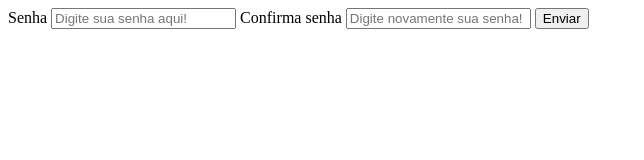
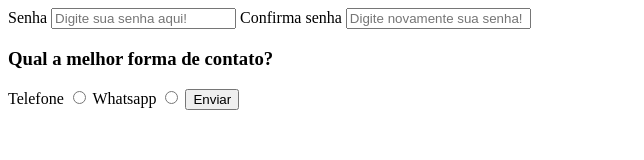
Before and after one commit to SergioDevSousa/formularioHTML, a plain HTML site: page index.html in a window 1280 px wide. Shown: the whole page, without its empty margins (0-644 px from the left). Drawn offline with Linux system fonts and the light colour scheme.

Commit message:
atualizando formulario kenzie

```diff
--- a/index.html
+++ b/index.html
@@ -13,6 +13,13 @@
         <label for="confirmaSenha">Confirma senha</label>
         <input type="text" id="confirmaSenha" placeholder="Digite novamente sua senha!" required="true">
 
+        <h3>Qual a melhor forma de contato?</h3>
+        <label for="Telefone">Telefone</label>
+        <input type="radio" id="telefone" required name="metodo__contato" value="telefone">
+
+        <label for="Whatsapp">Whatsapp</label>
+        <input type="radio" id="Whatsapp" required name="metodo__contato" value="Whatsapp">
+
         <button type="submit">Enviar</button>
     </form>
 </body>
```
Also changed, not shown: 2 other files.
